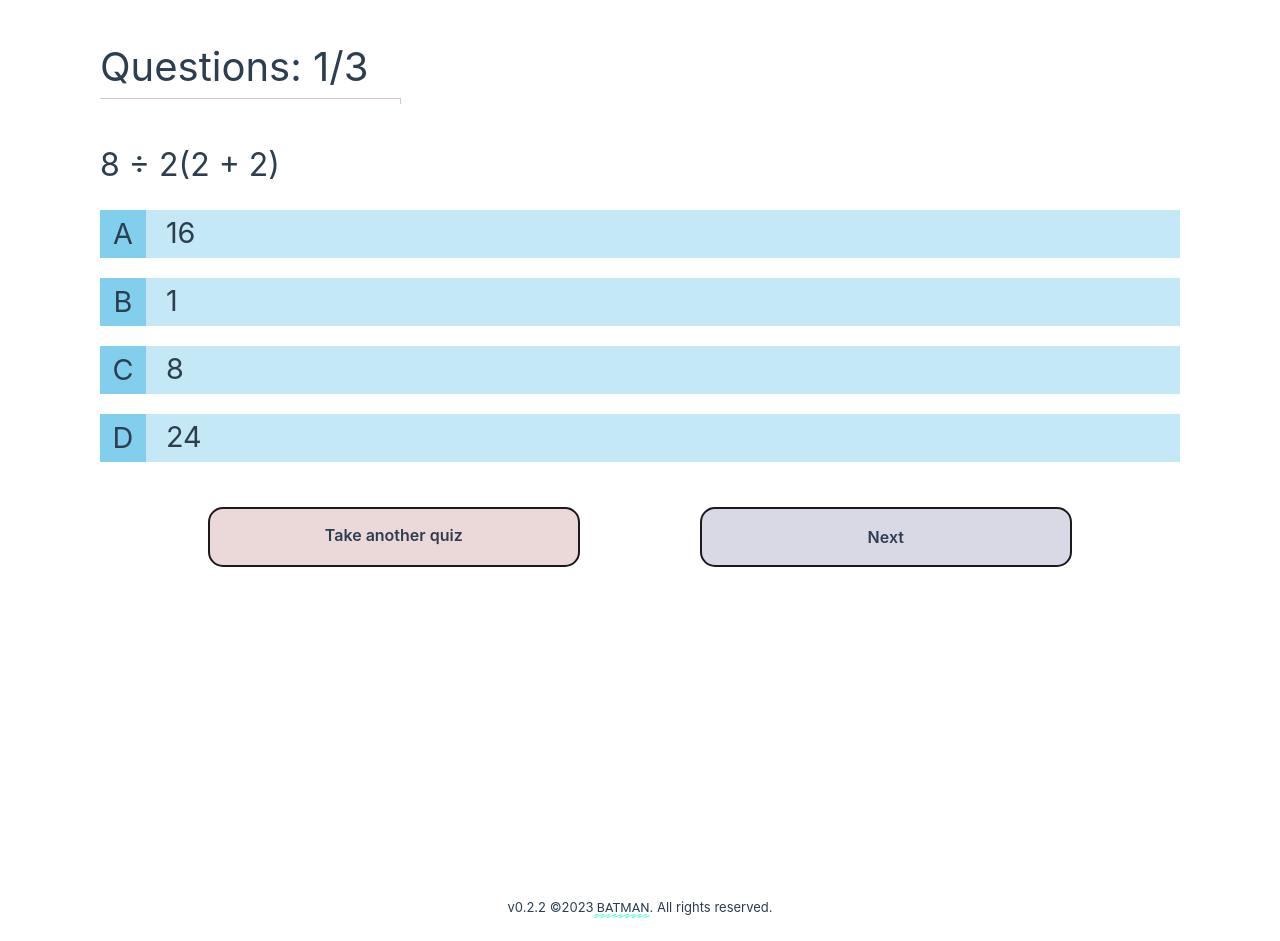
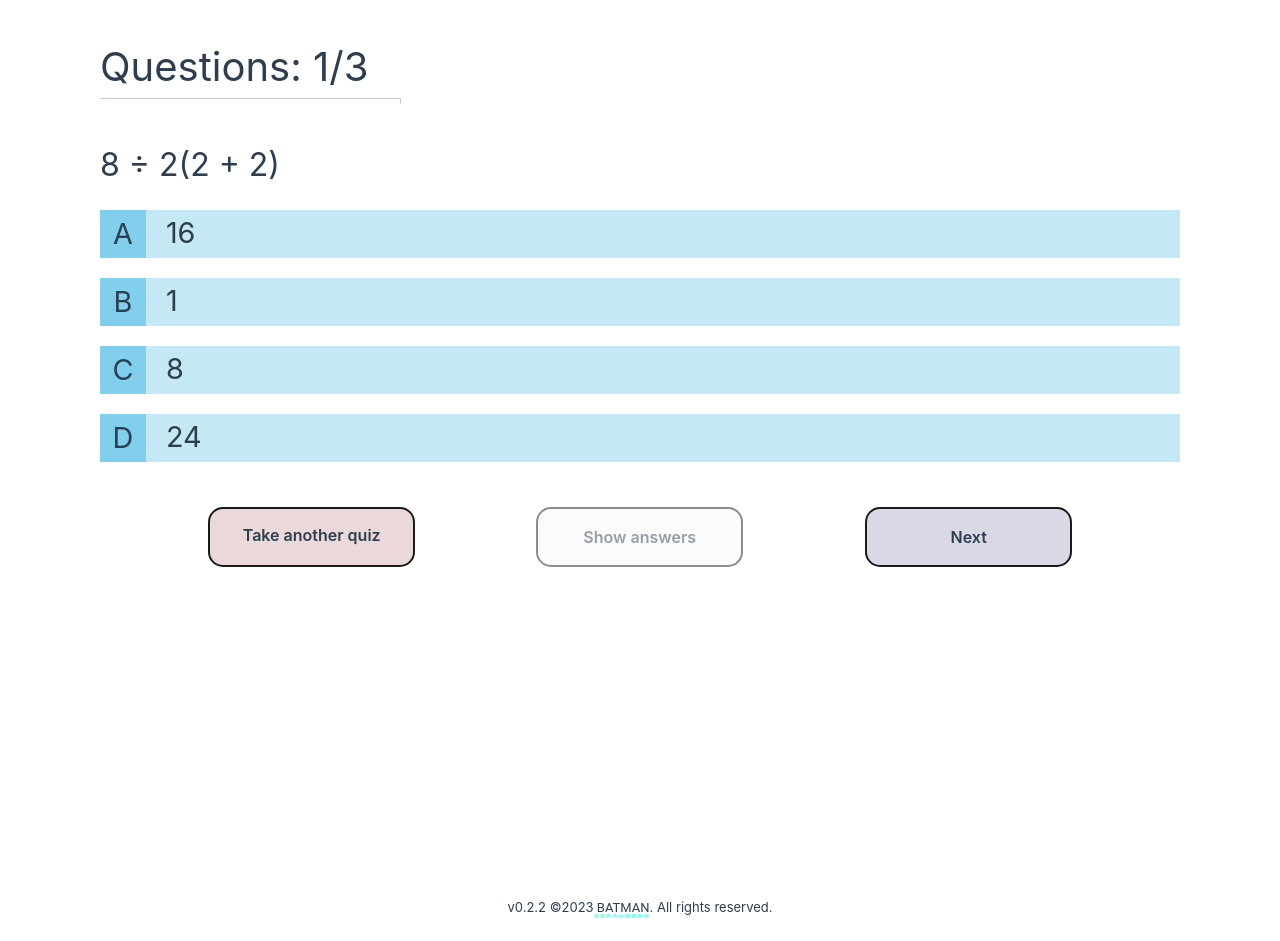
Before and after one commit to abhi00o7/quiz-app-vue, a Vue app: page /questions/1/1 in a window 1280 px wide. Built offline with nearby package versions, Linux system fonts and the light colour scheme.

Commit message:
update disabled button visibility

```diff
--- a/src/assets/main.css
+++ b/src/assets/main.css
@@ -35,6 +35,8 @@
 
 .next-button:disabled {
   pointer-events: none;
+  opacity: 0.5;
+  background-color: var( --color-background-soft);
 }
 
 .next-button:hover {
--- a/src/components/Questions.vue
+++ b/src/components/Questions.vue
@@ -64,13 +64,11 @@ const emitSelectedOption = (isCorrect, selectOption) => {
     </div>
     <div class="btn-wrapper">
       <RouterLink class="next-button red" to="/">Take another quiz</RouterLink>
-      <!-- button to show correct answers of the current question -->
-      <!-- //@TODO update v-show to disabled and change css accordingly -->
       <button
         class="next-button green"
         type="button"
         @click="showAnswers"
-        v-show="answerBtn"
+        :disabled="!answerBtn"
       >
         {{ !optionStore.showAnswer ? `Show` : `Hide` }} answers
       </button>
```
